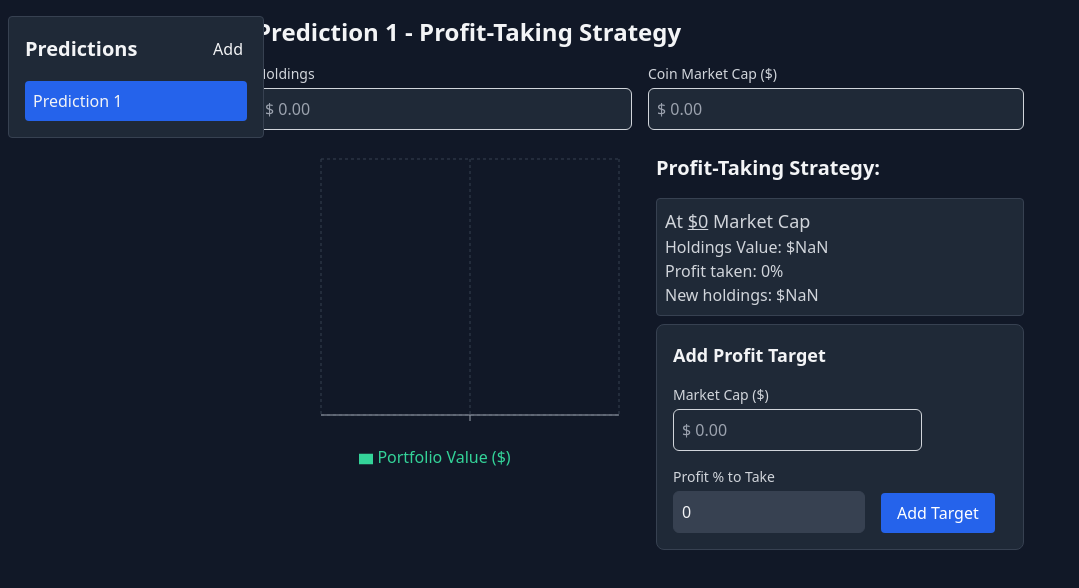
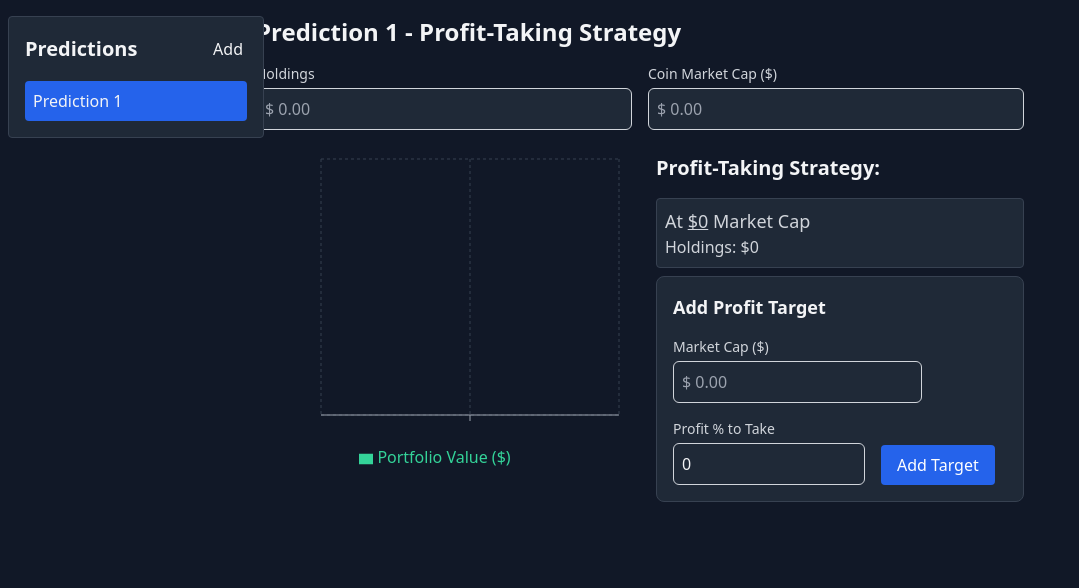
Before and after one commit to ps1312/coin-profit-taking, a React (Vite) app: page / in a window 1280 px wide. Shown: the top 588 px of the page, without its empty margins (0-1079 px from the left). Built offline with nearby package versions, Linux system fonts and the light colour scheme.

Commit message:
some fixes

```diff
--- a/src/App.tsx
+++ b/src/App.tsx
@@ -6,7 +6,7 @@ import { CoinPrediction, Milestone } from "./types"
 import { Sidebar } from "./components/Sidebar"
 import { CoinDataForm } from "./components/CoinDataForm"
 
-export interface CoinDataForm {
+export interface CoinDataFormFields {
   holdings: number
   marketCap: number
 }
@@ -24,25 +24,49 @@ const App = () => {
 
   const [activePredictionId, setActivePredictionId] = useState("1")
 
-  const [coinDataForm, setCoinDataForm] = useState<CoinDataForm>({
+  const getStoredCoinDataForm = () => {
+    const initialCoinDataForm = {
       holdings: 0,
       marketCap: 0,
-  })
+    }
+
+    const storedCoinDataForm = localStorage.getItem("coinDataForm")
+    return storedCoinDataForm
+      ? JSON.parse(storedCoinDataForm)
+      : initialCoinDataForm
+  }
+
+  const [coinDataForm, setCoinDataForm] = useState<CoinDataFormFields>(
+    getStoredCoinDataForm()
+  )
 
   const [newTarget, setNewTarget] = useState({
     marketCap: 0,
     profitPercent: 0,
   })
 
-  const [milestones, setCustomTargets] = useState<Milestone[]>([
+  const getStoredMilestones = () => {
+    const initialMilestone = [
       {
         multiplier: 1,
         holdings: 0,
         profit: 0,
         profitPercent: 0,
-      marketCap: newTarget.marketCap,
+        marketCap: 0,
       },
-  ])
+    ]
+    const storedMilestones = localStorage.getItem("milestones")
+    return storedMilestones ? JSON.parse(storedMilestones) : initialMilestone
+  }
+
+  const [milestones, setMilestones] = useState<Milestone[]>(
+    getStoredMilestones()
+  )
+
+  useEffect(() => {
+    localStorage.setItem("coinDataForm", JSON.stringify(coinDataForm))
+    localStorage.setItem("milestones", JSON.stringify(milestones))
+  }, [milestones])
 
   useEffect(() => {
     const updatedMilestones = milestones.map((target) => {
@@ -58,7 +82,7 @@ const App = () => {
       }
     })
 
-    setCustomTargets(updatedMilestones)
+    // setMilestones(updatedMilestones)
   }, [coinDataForm])
 
   const sortedTargets = milestones.sort((a, b) => a.marketCap - b.marketCap)
@@ -88,13 +112,10 @@ const App = () => {
     }
   }
 
-  console.log(milestones)
-
   const handleAddTarget = (e: React.FormEvent) => {
     e.preventDefault()
 
     const previousMilestone = milestones[milestones.length - 1]
-
     let multiplier = newTarget.marketCap / previousMilestone.marketCap
     let holdings = previousMilestone.holdings * multiplier
     let profit = holdings * (newTarget.profitPercent / 100)
@@ -107,13 +128,13 @@ const App = () => {
       marketCap: newTarget.marketCap,
     }
 
-    setCustomTargets([...milestones, newMilestone])
+    setMilestones([...milestones, newMilestone])
   }
 
-  const handleRemoveTarget = (marketCap: number) => {
-    setCustomTargets(
-      milestones.filter((target) => target.marketCap !== marketCap)
-    )
+  const handleRemoveTarget = (index: number) => {
+    const newMilestones = [...milestones]
+    newMilestones.splice(index, 1)
+    setMilestones(newMilestones)
   }
 
   const updateCoinDataForm = (
@@ -124,7 +145,7 @@ const App = () => {
 
     const newMilestones = [...milestones]
     newMilestones[0][name] = value
-    setCustomTargets(newMilestones)
+    setMilestones(newMilestones)
   }
 
   const prediction = predictions.find((p) => p.id === activePredictionId)!
@@ -141,7 +162,11 @@ const App = () => {
         />
 
         <div className="max-w-3xl mx-auto flex-1">
-          <CoinDataForm prediction={prediction} onChange={updateCoinDataForm} />
+          <CoinDataForm
+            initialValue={coinDataForm}
+            prediction={prediction}
+            onChange={updateCoinDataForm}
+          />
 
           <div className="flex gap-8">
             <PredictionCharts data={sortedTargets} />
@@ -152,7 +177,6 @@ const App = () => {
               </h3>
 
               <MilestoneList
-                coinData={coinDataForm}
                 milestones={sortedTargets}
                 onRemoveTarget={handleRemoveTarget}
               />
--- a/src/components/AddTargetForm.tsx
+++ b/src/components/AddTargetForm.tsx
@@ -41,6 +41,7 @@ export const AddTargetForm = ({
           </label>
 
           <input
+            autoComplete="off"
             name="targetMarketCap"
             type="text"
             value={addTargetForm.targetMarketCap}
@@ -57,7 +58,7 @@ export const AddTargetForm = ({
           <input
             type="number"
             step="1"
-            className="mt-1 block w-48 rounded-md border border-gray-700 bg-gray-700 p-2 text-gray-100"
+            className="mt-1 block w-48 rounded-md border border-gray-300 bg-gray-800 p-2 text-gray-100"
             placeholder="[0, 100]"
             min={0}
             max={100}
--- a/src/components/CoinDataForm.tsx
+++ b/src/components/CoinDataForm.tsx
@@ -1,16 +1,22 @@
 import { useState } from "react"
 import { CoinPrediction } from "../types"
 import { convertToFloat, formatStringToValue } from "../utils"
+import { CoinDataFormFields } from "../App"
 
 interface PredictionFormProps {
+  initialValue: CoinDataFormFields
   prediction: CoinPrediction
   onChange: (name: "holdings" | "marketCap", value: number) => void
 }
 
-export const CoinDataForm = ({ prediction, onChange }: PredictionFormProps) => {
+export const CoinDataForm = ({
+  initialValue,
+  prediction,
+  onChange,
+}: PredictionFormProps) => {
   const [predictionForm, setPredictionForm] = useState({
-    holdings: "",
-    marketCap: "",
+    holdings: initialValue.holdings ? `$ ${initialValue.holdings}` : "",
+    marketCap: initialValue.marketCap ? `$ ${initialValue.marketCap}` : "",
   })
 
   const handleFormChange = (e: React.ChangeEvent<HTMLInputElement>) => {
@@ -37,6 +43,7 @@ export const CoinDataForm = ({ prediction, onChange }: PredictionFormProps) => {
           </label>
 
           <input
+            autoComplete="off"
             name="holdings"
             type="text"
             value={predictionForm.holdings}
@@ -52,6 +59,7 @@ export const CoinDataForm = ({ prediction, onChange }: PredictionFormProps) => {
           </label>
 
           <input
+            autoComplete="off"
             name="marketCap"
             type="text"
             value={predictionForm.marketCap}
--- a/src/components/MilestoneList.tsx
+++ b/src/components/MilestoneList.tsx
@@ -1,25 +1,18 @@
-import { CoinDataForm } from "../App"
 import { Milestone } from "../types"
 import { formatLargeNumber } from "../utils"
-import { CRTTerminal } from "./CRTTerminal"
 
 interface MilestoneListProps {
-  coinData: CoinDataForm
   milestones: Milestone[]
-  onRemoveTarget: (marketCap: number) => void
+  onRemoveTarget: (index: number) => void
 }
 
 export const MilestoneList = ({
-  coinData,
   milestones,
   onRemoveTarget,
 }: MilestoneListProps) => {
   return (
     <div className="space-y-2">
-      {milestones.map((milestone, index) => {
-        const newHoldings = Math.max(0, milestone.holdings - milestone.profit)
-
-        return (
+      {milestones.map((milestone, index) => (
         <div
           key={index}
           className="p-2 border border-gray-700 rounded bg-gray-800"
@@ -34,30 +27,29 @@ export const MilestoneList = ({
           </p>
 
           <p className="text-gray-300">
-              Holdings Value: ${milestone.holdings.toLocaleString()}
-            </p>
-
-            <p className="text-gray-300">
-              Profit taken: {milestone.profitPercent}%
+            Holdings: $
+            {(milestone.holdings + milestone.profit).toLocaleString()}
           </p>
 
           {milestone.profit > 0 && (
             <p className="flex items-center gap-1 text-gray-300">
-                Profit from this sale:{" "}
+              Take profits ({milestone.profitPercent}%):{" "}
               <span className="text-green-400 font-medium">
-                  ${milestone.profit.toLocaleString()}
+                ${milestone.profit.toLocaleString()} 💰
               </span>
             </p>
           )}
 
+          {index > 0 && (
             <p className="text-gray-300">
-              New holdings: ${newHoldings.toLocaleString()}
+              New holdings: ${milestone.holdings.toLocaleString()}
             </p>
+          )}
 
           {index > 0 && (
             <div className="flex justify-end">
               <button
-                  onClick={() => onRemoveTarget(milestone.marketCap)}
+                onClick={() => onRemoveTarget(index)}
                 className="text-red-400 hover:text-red-300"
               >
                 Remove
@@ -65,8 +57,7 @@ export const MilestoneList = ({
             </div>
           )}
         </div>
-        )
-      })}
+      ))}
     </div>
   )
 }
```
Lines whose indentation alone changed are shown as unchanged.
